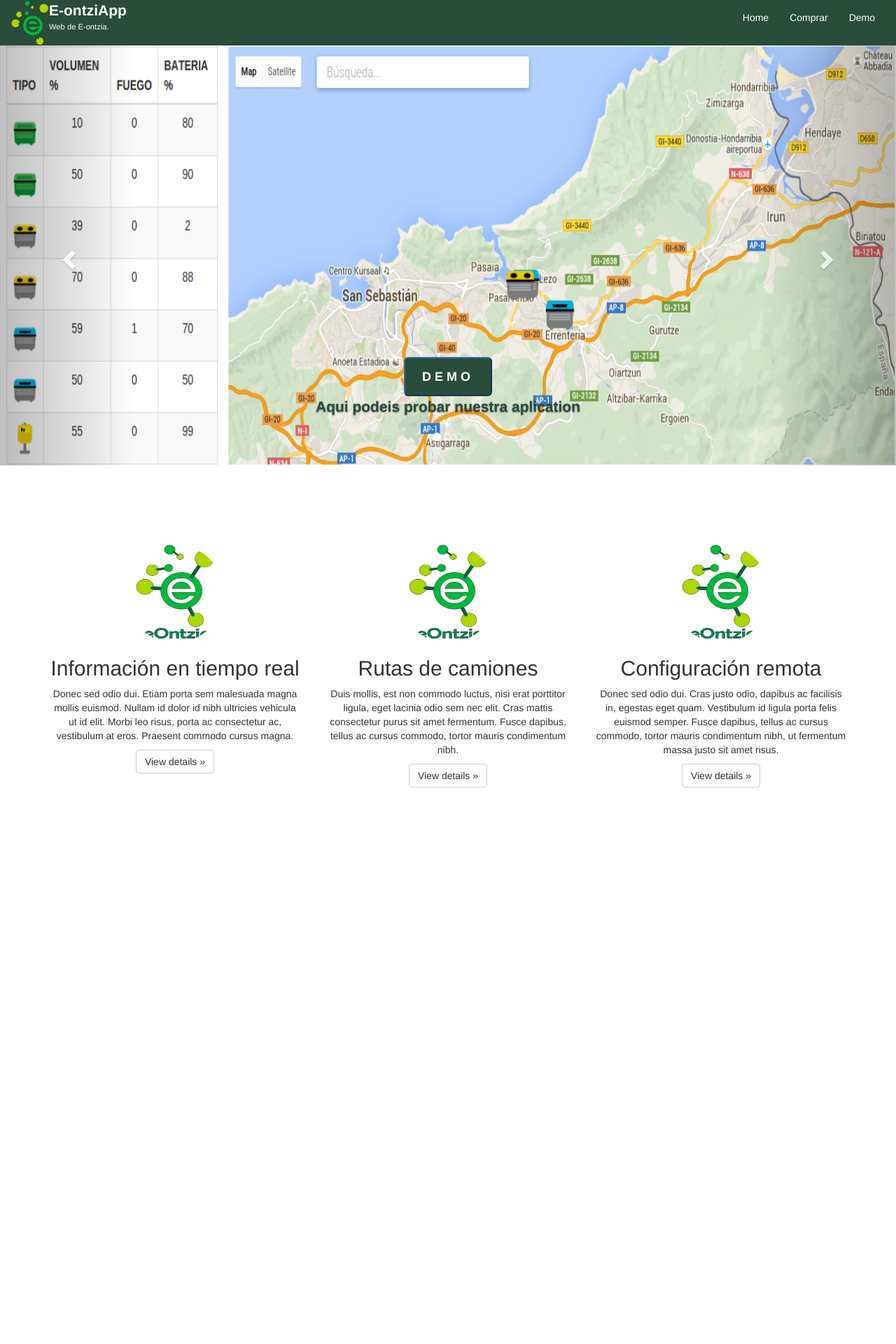
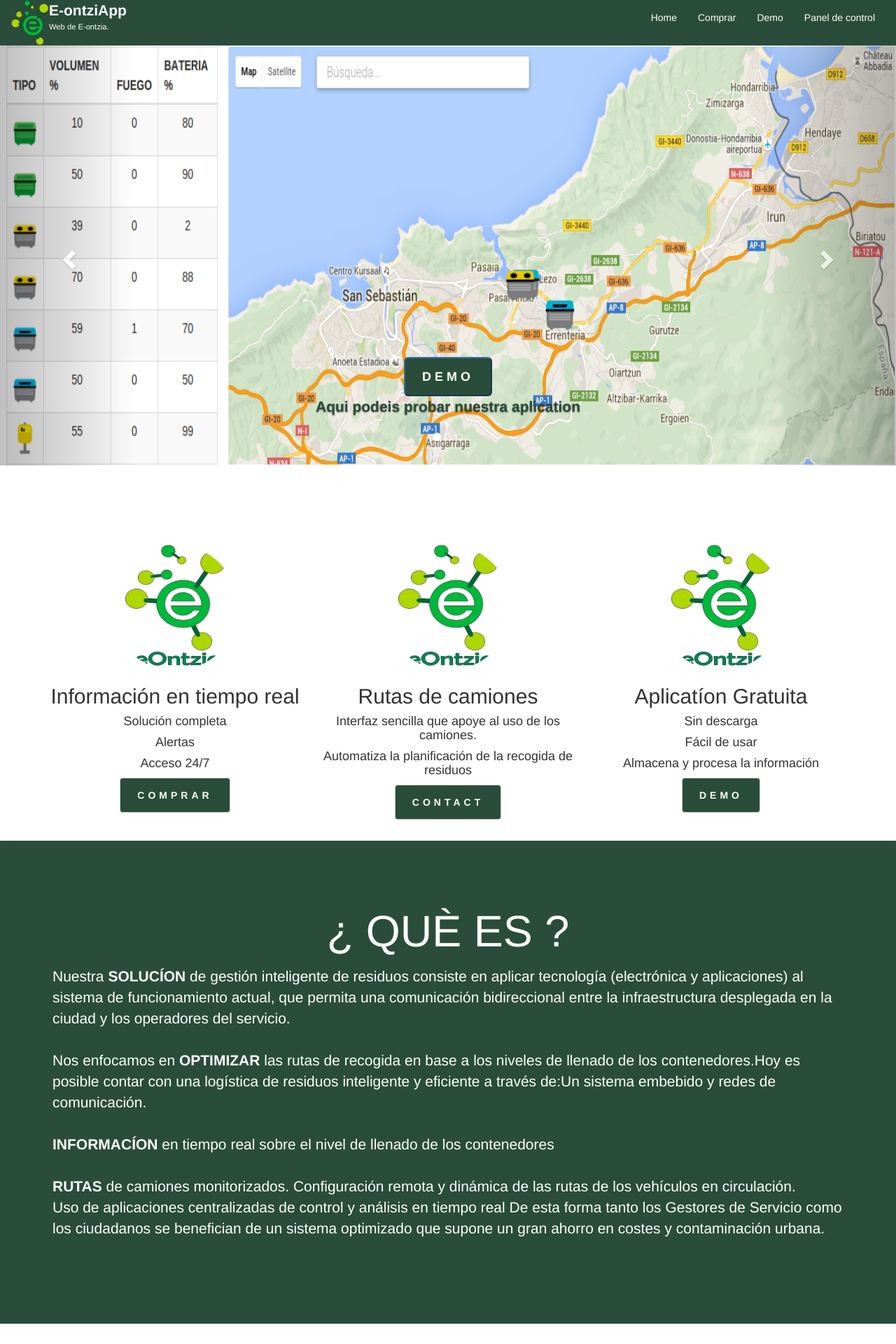
Before and after one commit to kwiatchris/eontzia_chris, a PHP site: page /Aitor/index_new.html in a window 1280 px wide. Shown: the top 1920 px of the page at 70% size. Before the commit the page ends 1125 px from the top, so only its background shows below. Run offline with PHP 8.4, Linux system fonts and the light colour scheme; some libraries are stand-ins or nearby versions.

Commit message:
index_new.html

```diff
--- a/css/estilos-new.css
+++ b/css/estilos-new.css
@@ -87,3 +87,24 @@
 #divpadding{
    padding-top: 3cm;
 }
+#jum01{
+   padding-top: 2cm;
+   padding-bottom: 2cm;
+   background: #2A4C3B;
+   color: white;
+
+}
+#jum02{
+   padding-top: 2cm;
+   padding-bottom: 2cm;
+   background: white;
+   color:  #2A4C3B;
+}
+#sec1{
+  background-color:  #2A4C3B;
+}
+.col-md-4 h1,h4{
+  line-height: 40px;
+}
+input.form-control{ height: 40px; }
+label{ position: absolute; margin-left: 12px; margin-top: 2px; font-size: 9pt; opacity: .7; color: white;}
--- a/index_new.html
+++ b/index_new.html
@@ -45,7 +45,8 @@
     			<ul class="nav navbar-nav navbar-right" >
     				<li  class="active" ><a style="background-color: #2A4C3B"href="index.html">Home</a></li>
     				<li class="active"><a style="background-color: #2A4C3B"href="tienda_inicio.html">Comprar</a></li>
-    				<li class="active"><a style="background-color: #2A4C3B" href="demo.html">Demo</a></li>
+    				<li class="active"><a style="background-color: #2A4C3B" href="#" onclick="Demo();" >Demo</a></li>
+            <li class="active"><a style="background-color: #2A4C3B" href="app/inicio">Panel de control</a></li>
     			</ul>
 				</div><!-- /.navbar-collapse -->
   		</div><!-- /.container-->
@@ -65,13 +66,14 @@
       <img src="images/eontziamapaprueba.png" alt="..." >
       <div class="carousel-caption">
           <h3>
-            <button id="but"type="button" class="btn-primary btn-lg" >DEMO</button><p>Aqui podeis probar nuestra aplication</p></h3>
+            <button id="but" type="button" onclick="Demo();"class="btn-primary btn-lg" >DEMO</button><p>Aqui podeis probar nuestra aplication</p></h3>
       </div>
     </div>
     <div class="item responsive">
       <img src="images/resizedimage600504-FullBox.jpg" alt="...">
       <div class="carousel-caption">
-          <h3>Caption Text</h3>
+           <h3>
+            <a id="but" href="#sec2" class="btn-primary btn-lg">MAS INFORMACÍON</a></h3>
       </div>
     </div>
     <div class="item responsive">
@@ -96,23 +98,131 @@
       <div id="divpadding">
       <div class="row">
         <div class="col-md-4" >
-          <img class="img-circle" src="img/logo.png" alt="Generic placeholder image" width="140" height="140">
+          <img class="img-circle" src="img/logo.png" alt="Generic placeholder image" width="180" height="180">
           <h2>Información en tiempo real</h2>
-          <p>Donec sed odio dui. Etiam porta sem malesuada magna mollis euismod. Nullam id dolor id nibh ultricies vehicula ut id elit. Morbi leo risus, porta ac consectetur ac, vestibulum at eros. Praesent commodo cursus magna.</p>
-          <p><a class="btn btn-default" href="#" role="button">View details &raquo;</a></p>
+          <h4>Solución completa</h4>
+          <h4>Alertas</h4>
+          <h4>Acceso 24/7</h4>
+
+          <p><a class="btn btn-default"  id="but" href="tienda_inicio.html" role="button">COMPRAR</a></p>
         </div><!-- /.col-lg-4 -->
         <div class="col-md-4">
-          <img class="img-circle" src="img/logo.png" alt="Generic placeholder image" width="140" height="140">
+          <img class="img-circle" src="img/logo.png" alt="Generic placeholder image" width="180" height="180">
           <h2>Rutas de camiones</h2>
-          <p>Duis mollis, est non commodo luctus, nisi erat porttitor ligula, eget lacinia odio sem nec elit. Cras mattis consectetur purus sit amet fermentum. Fusce dapibus, tellus ac cursus commodo, tortor mauris condimentum nibh.</p>
-          <p><a class="btn btn-default" href="#" role="button">View details &raquo;</a></p>
+          <h4>Interfaz sencilla que apoye al uso de los camiones.</h4>
+          <h4>Automatiza la planificación de la recogida de residuos</h4>
+          <p><a class="btn btn-default"  id="but" href="#" role="button">CONTACT</a></p>
         </div><!-- /.col-lg-4 -->
         <div class="col-md-4">
-          <img class="img-circle" src="img/logo.png" alt="Generic placeholder image" width="140" height="140">
-          <h2>Configuración remota</h2>
-          <p>Donec sed odio dui. Cras justo odio, dapibus ac facilisis in, egestas eget quam. Vestibulum id ligula porta felis euismod semper. Fusce dapibus, tellus ac cursus commodo, tortor mauris condimentum nibh, ut fermentum massa justo sit amet risus.</p>
-          <p><a class="btn btn-default" href="#" role="button">View details &raquo;</a></p>
+          <img class="img-circle" src="img/logo.png" alt="Generic placeholder image" width="180" height="180">
+          <h2>Aplicatíon Gratuita</h2>
+          <h4>Sin descarga</h4>
+          <h4>Fácil de usar</h4>
+          <h4>Almacena y procesa la información</h4>
+          <p><a class="btn btn-default" id="but" href="#" onclick="Demo();" role="button">DEMO</a></p>
         </div><!-- /.col-lg-4 -->
       </div><!-- /.row -->
     </div>
+</div>
+<section id="sec1">
+<div class="container-fluid" >
+
+     <div id="jum01" class="jumbotron" >
+
+
+      <h1>¿ QUÈ ES ?</h1>
+      <p></p>
+      <p >Nuestra <strong>SOLUCÍON </strong>de&nbsp;gestión inteligente de residuos&nbsp;consiste en&nbsp;aplicar tecnología&nbsp;(electrónica y aplicaciones) al sistema de funcionamiento actual, que permita una comunicación bidireccional entre la infraestructura desplegada en la ciudad y los operadores del servicio.
+        <br> <br>Nos enfocamos en <strong>OPTIMIZAR </strong>las&nbsp;rutas de recogida en base a los niveles de llenado de los contenedores.Hoy es posible contar con una logística de residuos inteligente y eficiente a través de:Un sistema embebido y&nbsp;redes de comunicación.
+        <br><br><strong>INFORMACÍON </strong>en tiempo real&nbsp;sobre el nivel de llenado de los contenedores
+        <br><br><strong>RUTAS </strong>de camiones&nbsp;monitorizados. Configuración remota&nbsp;y dinámica de las rutas de los vehículos en circulación.
+        <br>Uso de&nbsp;aplicaciones centralizadas&nbsp;de control y análisis en tiempo real&nbsp;De esta forma tanto los Gestores de Servicio como los ciudadanos se benefician de un sistema optimizado que supone un gran ahorro en costes y contaminación urbana.</p>
+
+        </div>
+
+</div>
+</section>
+<section id="sec2">
+  <div class="container-fluid">
+    <div id="jum02" class="jumbotron" >
+    <h1>DESCRIPCIÓN DEL SENSOR <br><strong>E-ONTZIA</strong></h1>
+    <p></p>
+    <p>Cada hora el sistema genera nueva información sobre el porcentaje de llenado del contenedor basada en las últimas medidas realizadas por el sensor.
+    </p>
+    <p>
+    A partir de la información en tiempo real se puede saber cuando el contenedor se ha llenado o vaciado y con el histórico se pueden realizar predicciones y optimizar las rutas de recogida.
+    </p>
+    <p>
+    En plataforma se estima el porcentaje de llenado a partir de las alturas del contenedor configuradas durante la instalación.
+    </p>
+    <p>
+    El sensor funciona en cualquier tipo de contenedor ya sea soterrado o exterior, independientemente del material del que esté fabricado y para cualquier tipo de fracción de residuo o líquido.</p>
+    </div>
+  </div>
+</section>
+<section id="sec1">
+  <div class="container-fluid" >
+
+    <div id="jum01" class="jumbotron" >
+       <h1>CONTACTO</h1>
+       <br><br><br>
+         <form>
+          <div class="col-md-6 col-md-offset-3">
+            <div class="form-group">
+              <label for="usr">Nombre</label>
+              <input type="text" class="form-control" id="name" placeholder="Nombre">
+            </div>
+            <div class="form-group">
+              <label for="pwd">Correo</label>
+              <input type="text" class="form-control" id="correo" placeholder="Correo">
+            </div>
+            <div class="form-group">
+              <label for="comments">Commentario</label>
+              <textarea class="form-control" id="commentario" placeholder="Comments"></textarea>
+            </div>
+          </div>
+        </form>
+        <br><br><br><br><br><br><br><br><br>
+      <!-- <form class="form-horizontal" action="" method="POST" id="">
+        <div class="form-group">
+          <label class="col-xs-6">NOMBRE</label>
+          <input class="form-controll" name="nombre" placeholder="nombre">
+        </div>
+        <div class="form-group">
+          <label class="col-xs-6">EMAIL</label>
+          <input class="form-controll" name="email" placeholder="email">
+        </div>
+        <div class="form-group">
+          <label class="col-xs-6">MENSAJE</label>
+          <input class="form-controll" name="mensaje" placeholder="tu mensaje">
+        </div>
+      </form> -->
+
+    </div>
+
+  </div>
+</section>
+<section id="sec2">
+  <div class="container-fluid">
+    <div id="jum02" class="jumbotron" >
+    <h1>DESCRIPCIÓN DEL SENSOR <br><strong>E-ONTZIA</strong></h1>
+
+    </div>
+  </div>
+</section>
 </body>
+<script type="text/javascript">
+  function Demo(){
+       console.log( "ready!" );
+         document.location.href = "http://localhost/Aitor/classes/chris_residuos/eontzia_/new_eontzia/eontzia/app/demo";
+
+}
+$('input, textarea').on('change keyup paste', function(){
+   var $this=$(this);
+   if($this.val()){
+     if(!$this.hasClass('inputed')){
+       $this.addClass('inputed').animate({'padding-top': '10px'}).parent().find('label').slideToggle();
+     }
+   } else $this.removeClass('inputed').animate({'padding-top': '5px'}).parent().find('label').hide();
+});
+</script>
```
Also changed, not shown: app/Templates/tmpservicio.php (+9 -9 lines).
